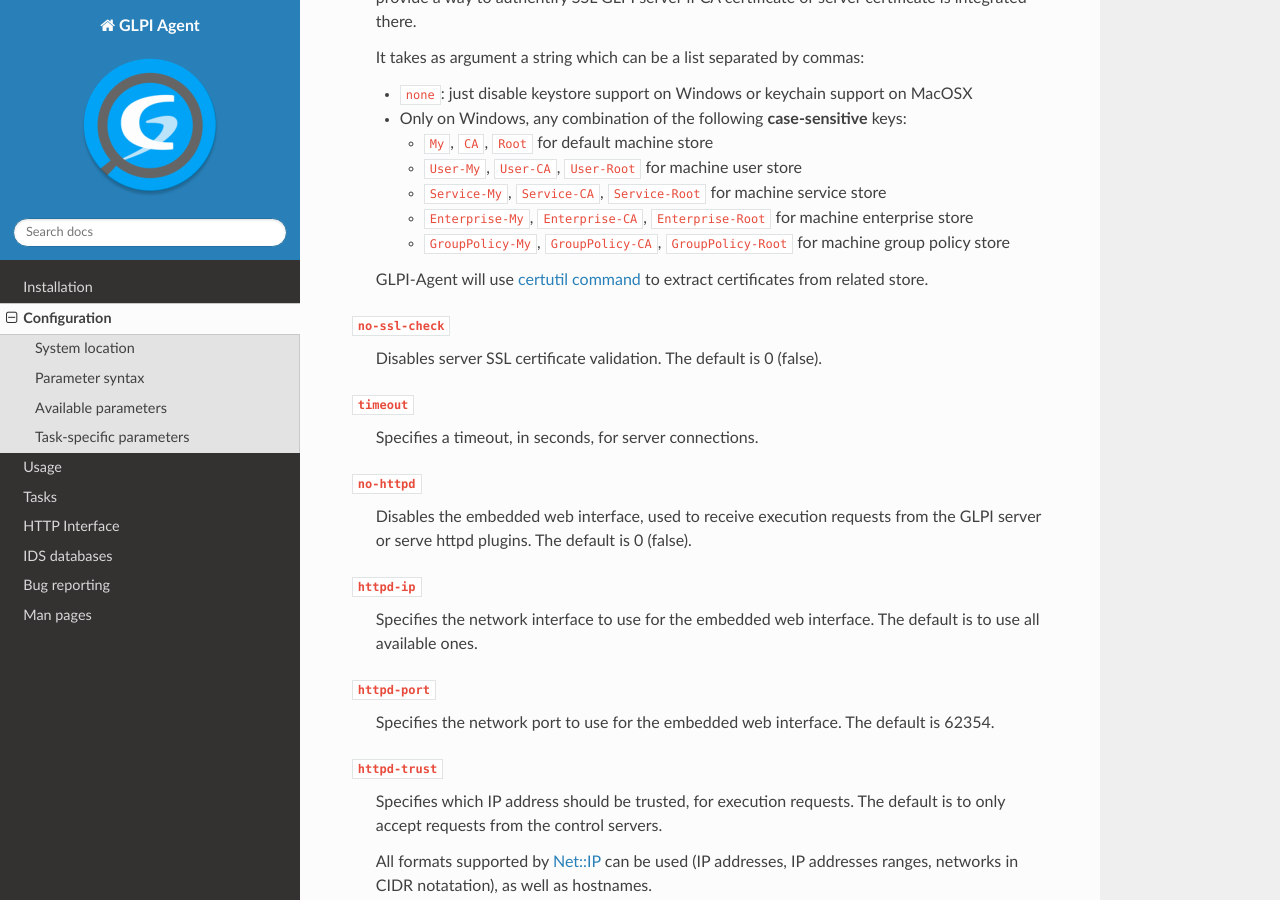
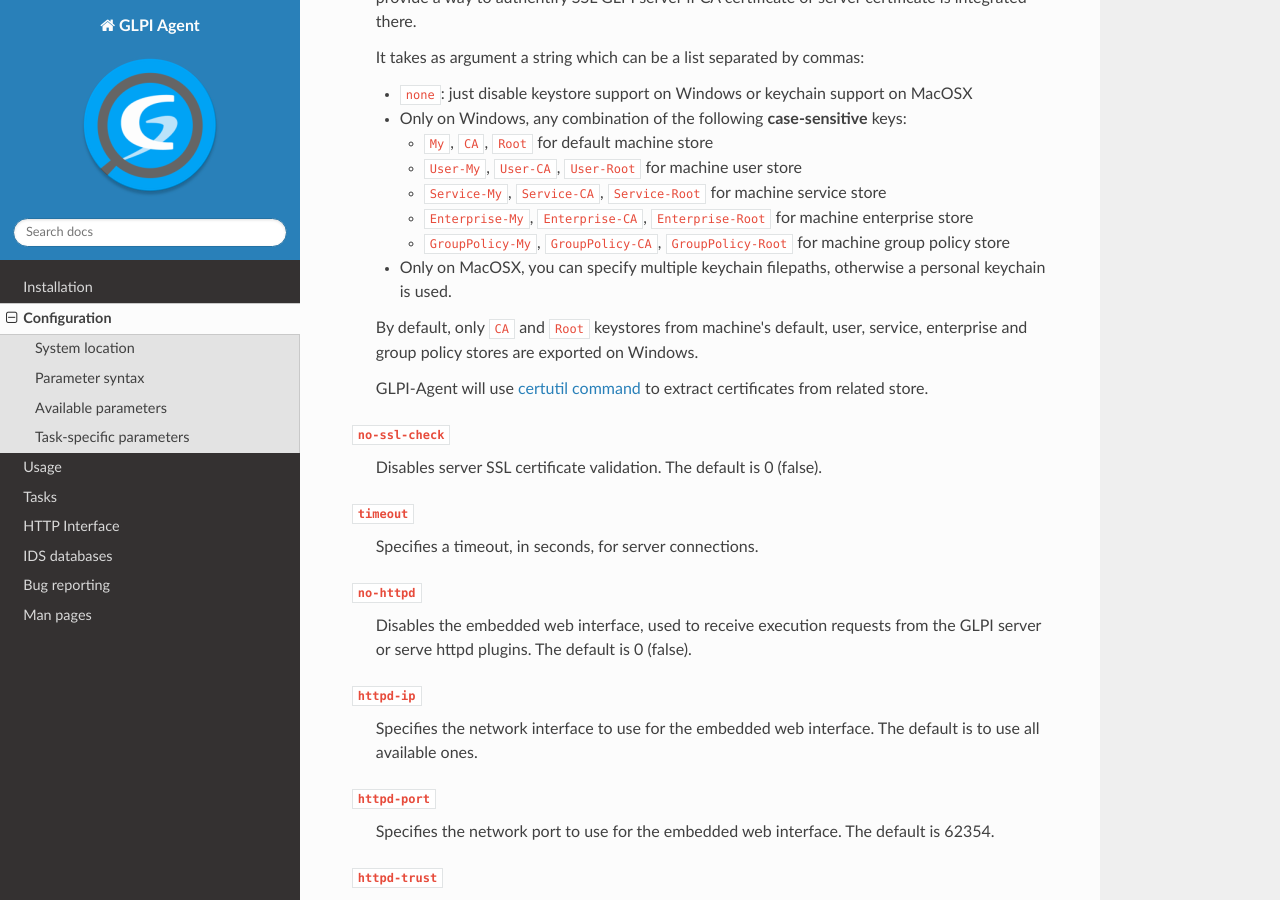
Before and after one commit to glpi-project/doc-agent, a Sphinx documentation site: the page built from source/configuration.rst, in a window 1280 px wide and 900 px high, scrolled down 5443 px. Built offline with Sphinx 7.4.7 and the Read the Docs theme 3.1.0, drawn with Linux system fonts in a browser that asks for light colours.

Commit message:
Add MacOSX keychain filepath support
Please commit this only when/if https://github.com/glpi-project/glpi-agent/pull/823/files is merged.
This commit also states which keystores are loaded by default from Windows builds.

```diff
--- a/source/configuration.rst
+++ b/source/configuration.rst
@@ -267,6 +267,11 @@
       * ``Enterprise-My``, ``Enterprise-CA``, ``Enterprise-Root`` for machine enterprise store
       * ``GroupPolicy-My``, ``GroupPolicy-CA``, ``GroupPolicy-Root`` for machine group policy store
 
+    * Only on MacOSX, you can specify multiple keychain filepaths, otherwise a personal keychain is used.
+
+    By default, only ``CA`` and ``Root`` keystores from machine's default, user, service, enterprise and
+    group policy stores are exported on Windows.
+
     GLPI-Agent will use `certutil command <https://learn.microsoft.com/en-us/windows-server/administration/windows-commands/certutil>`_
     to extract certificates from related store.
 
```
